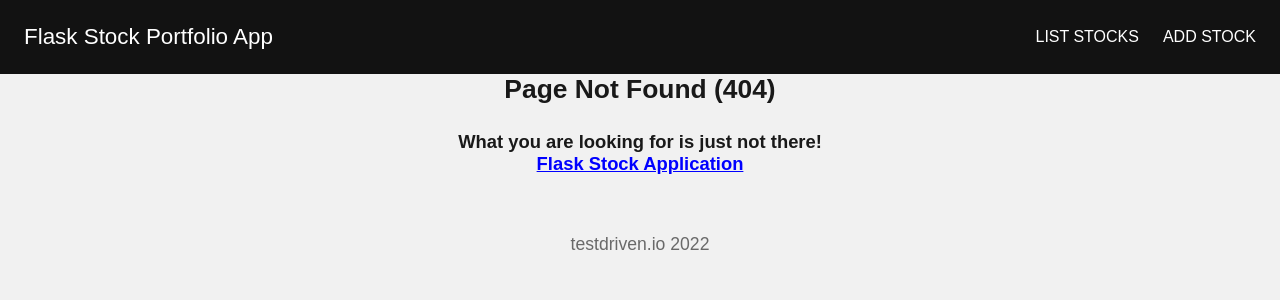
After one commit to nipunsadvilkar/flask-stock-portfolio-code, a Flask app: template project/templates/404.html in a window 1280 px wide. The commit adds this page. Shown: the top 300 px of the page. Run offline with Flask 2, Linux system fonts and the light colour scheme; the template is opened without the code that fills it, so the values that code supplies are empty.

Commit message:
Error Pages:

```diff
--- a/project/__init__.py
+++ b/project/__init__.py
@@ -2,7 +2,7 @@ import os
 import logging
 from logging.handlers import RotatingFileHandler
 
-from flask import Flask
+from flask import Flask, render_template
 from flask.logging import default_handler
 
 def register_blueprints(app):
@@ -32,6 +32,14 @@ def register_app_callbacks(app):
     def app_teardown_appcontext(error=None):
         app.logger.info('Calling app_teardown_appcontext() for the Flask application...')
 
+def register_error_pages(app):
+    @app.errorhandler(404)
+    def page_not_found(e):
+        return render_template('404.html'), 404
+
+    @app.errorhandler(405)
+    def method_not_allowed(e):
+        return render_template('405.html'), 405
 
 def configure_logging(app):
     # Logging Configuration
@@ -61,6 +69,7 @@ def create_app():
     app.config.from_object(config_type)
 
     register_blueprints(app)
+    configure_logging(app)
     register_app_callbacks(app)
-    configure_logging(app)
+    register_error_pages(app)
     return app
--- a/project/static/css/base_style.css
+++ b/project/static/css/base_style.css
@@ -1,14 +1,14 @@
 :root {
-  --bg-color: #f1f1f1;
-  --font: -apple-system, BlinkMacSystemFont, "Segoe UI", Roboto, Oxygen, Ubuntu,
-    Cantarell, "Open Sans", "Helvetica Neue", sans-serif;
+  --bg-color: #F1F1F1;
+  --font: -apple-system, BlinkMacSystemFont, 'Segoe UI', Roboto, Oxygen, Ubuntu, Cantarell, 'Open Sans', 'Helvetica Neue', sans-serif;
   --font-color: #191919;
 
   --spacer: 20px;
   --gutters: 24px;
 
-  --card-bg-color: #fff;
+  --card-bg-color: #FFF;
 }
+
 
 /* Overall Styling
  *****************/
@@ -46,6 +46,7 @@ h2 {
   font-size: 1.35rem;
   font-weight: 600;
 }
+
 
 /* Header Styling
  ****************/
@@ -91,6 +92,7 @@ h2 {
   text-transform: uppercase;
 }
 
+
 /* Message Styling
  *****************/
  .close-btn {
@@ -119,11 +121,11 @@ h2 {
 }
 
 .flash-message {
-  background: #38cfd9;
+  background: #38CFD9;
   display: flex;
   justify-content: space-between;
   padding: 1rem var(--gutters);
-  transition: opacity 1s;
+  transition: opacity 1.0s;
 }
 
 .flash-message p,
@@ -146,12 +148,14 @@ h2 {
   color: white;
 }
 
+
 /* Content Styling
  *****************/
 .content {
   max-width: 920px;
   margin: 40px auto;
 }
+
 
 /* Error Page Styling
  ********************/
@@ -160,11 +164,12 @@ h2 {
   margin-bottom: 1em;
 }
 
-.errorpage-text {
+.errorpage-section {
   text-align: center;
   font-size: 1.15rem;
   margin-bottom: 1em;
 }
+
 
 /* Footer Styling
  ****************/
--- /dev/null
+++ b/project/templates/404.html
@@ -0,0 +1,9 @@
+{% extends "base.html" %}
+
+{% block content %}
+<h1 class="errorpage-title">Page Not Found (404)</h1>
+<div class="errorpage-section">
+    <h4>What you are looking for is just not there!</h4>
+    <h4><a href="{{ url_for('stocks.index') }}">Flask Stock Application</a></h4>
+</div>
+{% endblock %}
```
Also changed, not shown: project/templates/405.html (added, +9 -0 lines), project/users/routes.py (+7 -1 lines), project/users/templates/users/403.html (added, +9 -0 lines). Lines whose indentation alone changed are shown as unchanged.
